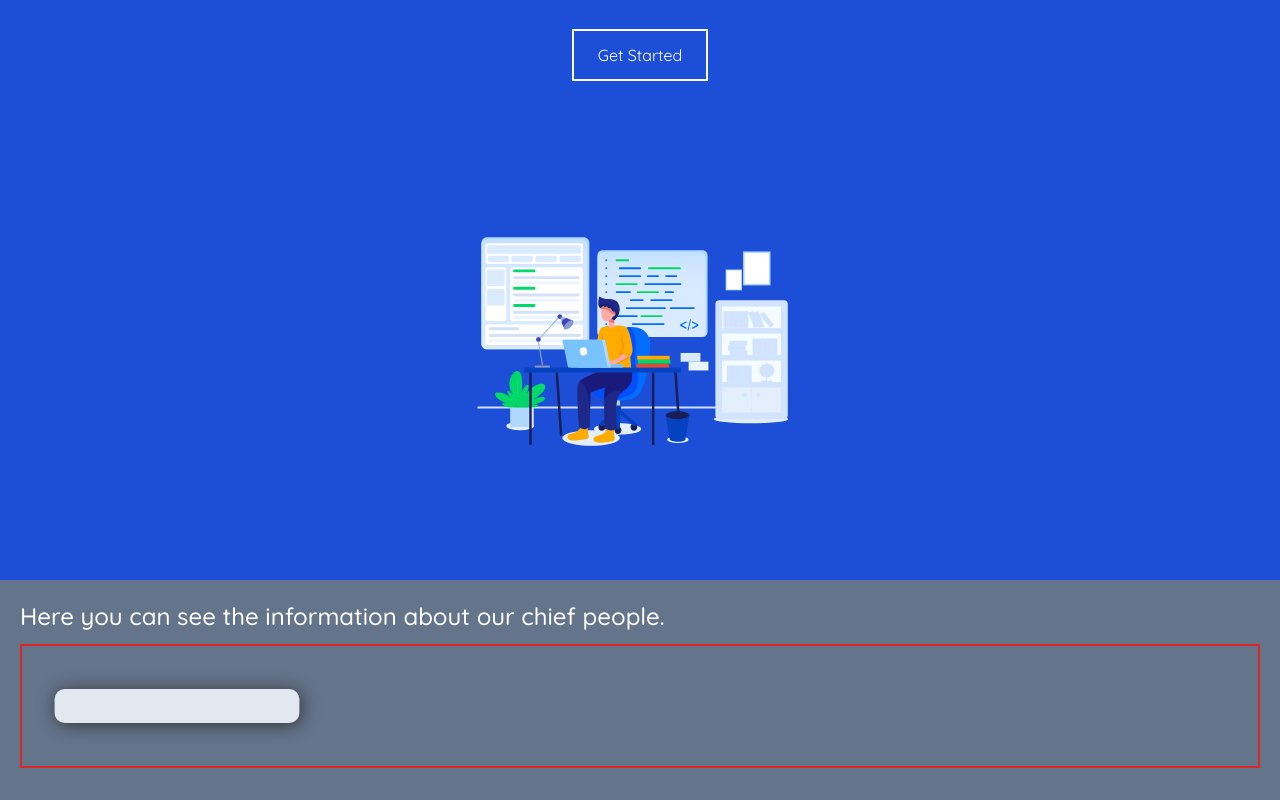
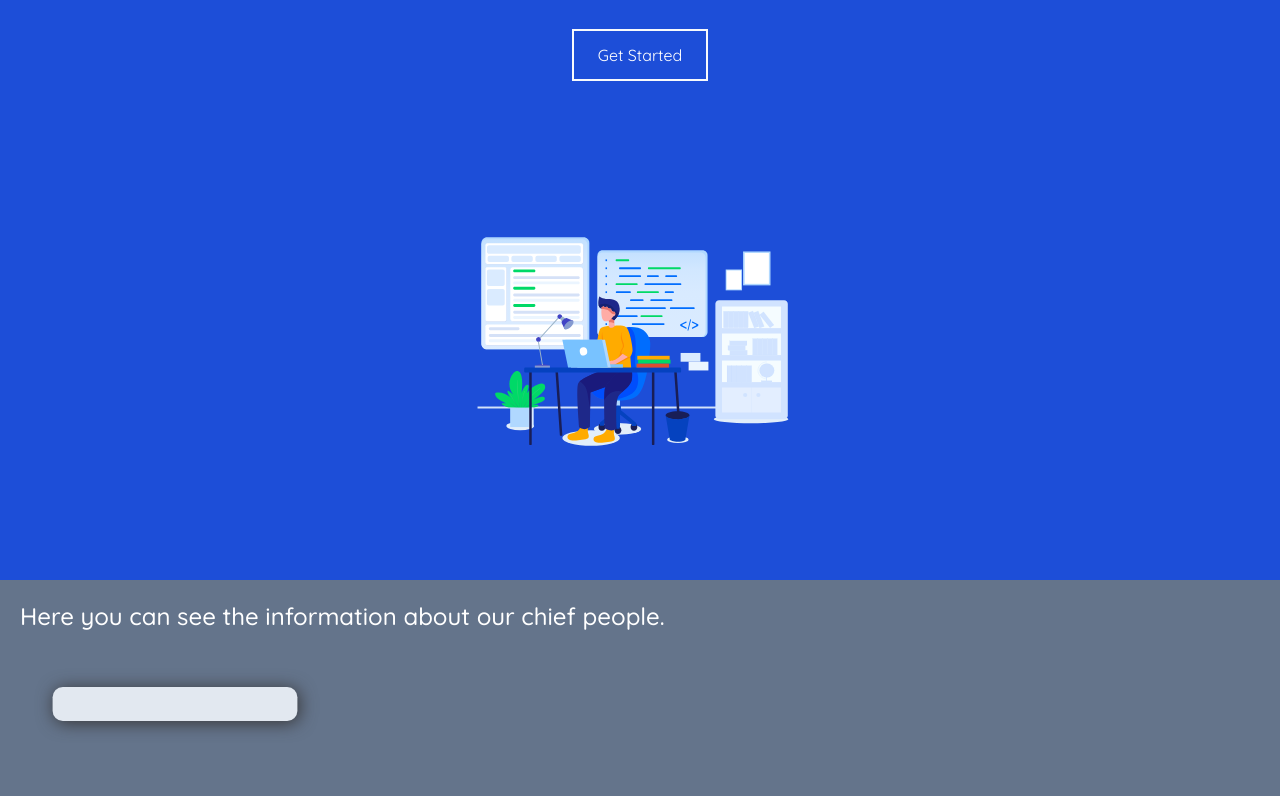
Before and after one commit to Aneesh-Malapaka/ResponsiveTailWindTemplate, a plain HTML site: page index.html in a window 1280 px wide. Shown: the part 312-1112 px from the top of the page. Drawn offline with nearby package versions, Linux system fonts and the light colour scheme; no server answers.

Commit message:
Update index.html

```diff
--- a/index.html
+++ b/index.html
@@ -52,7 +52,7 @@
             <div class="customerBase h-max p-5 bg-slate-500">
                 <p class="text-white text-2xl font-medium">Here you can see the information about our chief people.</p>
                 <div id="gridBox"
-                    class="customerGrid border-red-600 border-2 grid grid-cols-1 place-items-center py-5 my-3 sm:grid-cols-2 sm:space-x-1 mdmax:grid-cols-3 xl:grid-cols-4 ">
+                    class="customerGrid grid grid-cols-1 place-items-center py-5 my-3 sm:grid-cols-2 sm:space-x-1 mdmax:grid-cols-3 xl:grid-cols-4 ">
                     <div
                         class="p-5 w-72 h-82 m-5 shadowCustom flex flex-col items-center rounded-xl bg-slate-200 scale-[0.85]">
 
```
